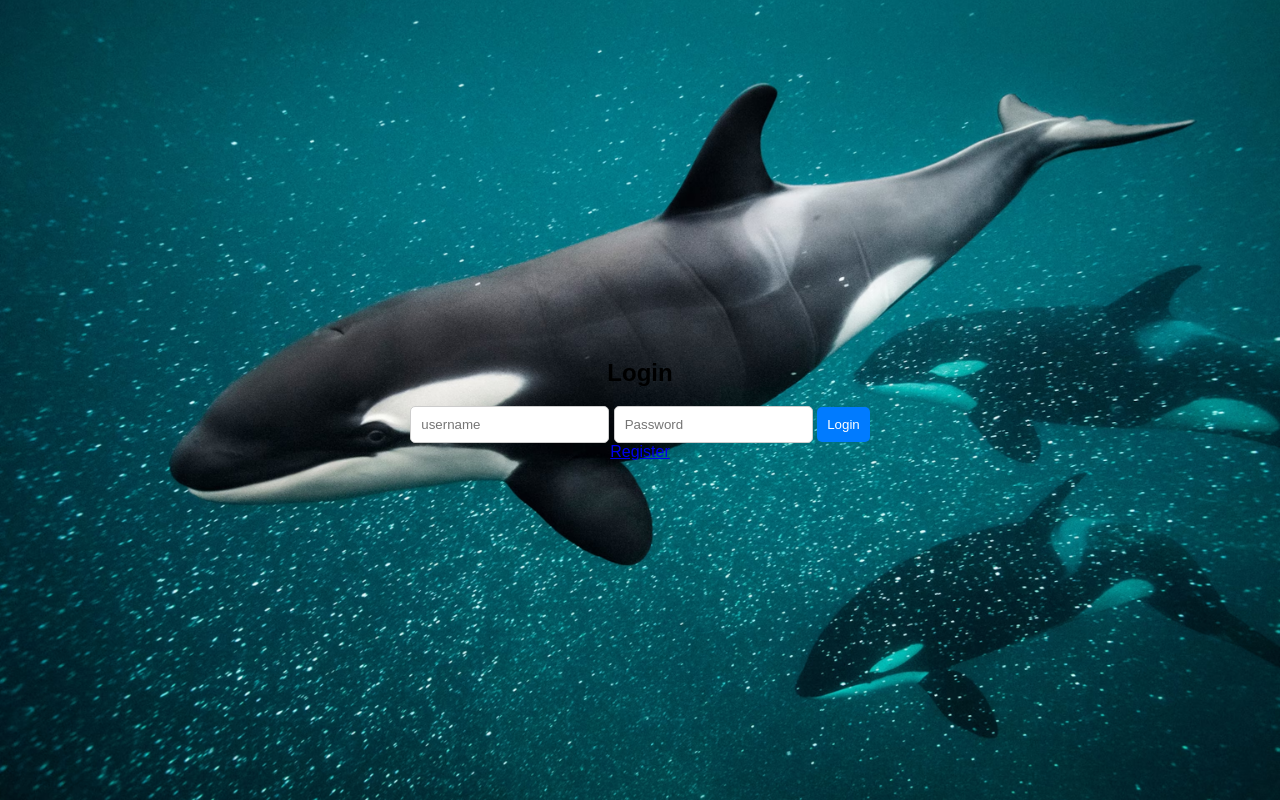
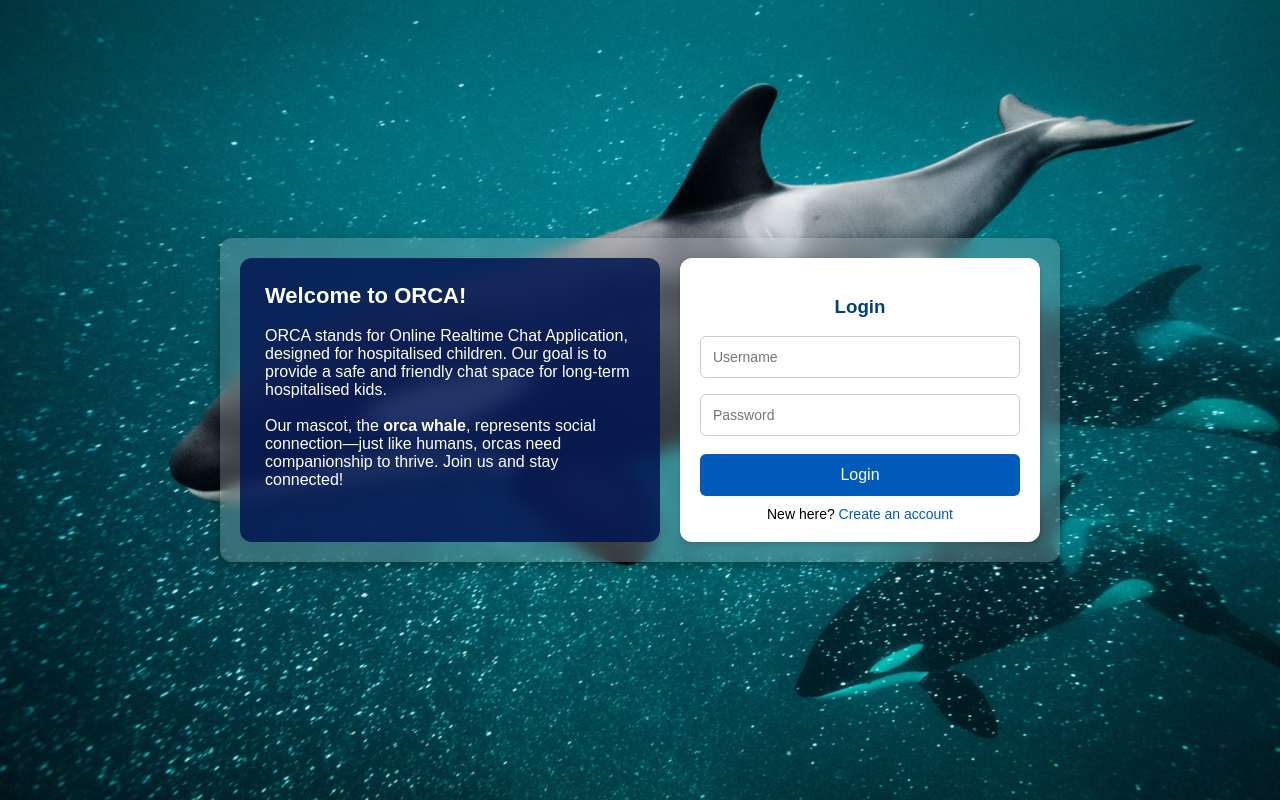
Before and after one commit to Regge12/CS-Project-ORCA, a website: page public/index.html in a window 1280 px wide. Drawn offline with Linux system fonts and the light colour scheme.

Commit message:
(Ignore the last) - Final beautification

```diff
--- a/public/index.html
+++ b/public/index.html
@@ -1,5 +1,4 @@
 <!DOCTYPE html>
-<html lang="en">
 <html lang="en">
 <head>
     <meta charset="UTF-8">
@@ -8,16 +7,36 @@
     <link rel="stylesheet" href="style.css">
 </head>
 <body>
-    <h2>Login</h2>
-    <form id="login-form">
-        <input id="username" name="username" placeholder="username" required />
-        <input id="password" type="password" name="password" placeholder="Password" required />
-        <button type="submit">Login</button>
-    </form>
-    <a href="register.html">Register</a>
 
-    <div id="error-message" style="display: none; color: red;"></div>
+<div class="container">
+    <!-- Welcome Message -->
+    <div class="welcome-box">
+        <h2>Welcome to ORCA!</h2>
+        <p>
+            ORCA stands for Online Realtime Chat Application, designed for hospitalised children.
+            Our goal is to provide a safe and friendly chat space for long-term hospitalised kids.
+            <br><br>
+            Our mascot, the <strong>orca whale</strong>, represents social connection—just like humans, orcas need
+            companionship to thrive. Join us and stay connected!
+        </p>
+    </div>
 
+    <!-- Login Form -->
+    <div class="login-box">
+        <h3>Login</h3>
+        <form id="login-form">
+            <input id="username" type="text" name="username" placeholder="Username" required>
+            <input id="password" type="password" name="password" placeholder="Password" required>
+            <button type="submit">Login</button>
+        </form>
+        <div id="error-message" class="error-message">Invalid credentials. Please try again.</div>
+
+        <!-- Small Register Link -->
+        <div class="register-link">
+            New here? <a href="register.html">Create an account</a>
+        </div>
+    </div>
+</div>
     <script>
         document.getElementById("login-form").addEventListener("submit", async (e) => {
             e.preventDefault(); // Prevent default form submission
```
Also changed, not shown: 1 other file.
